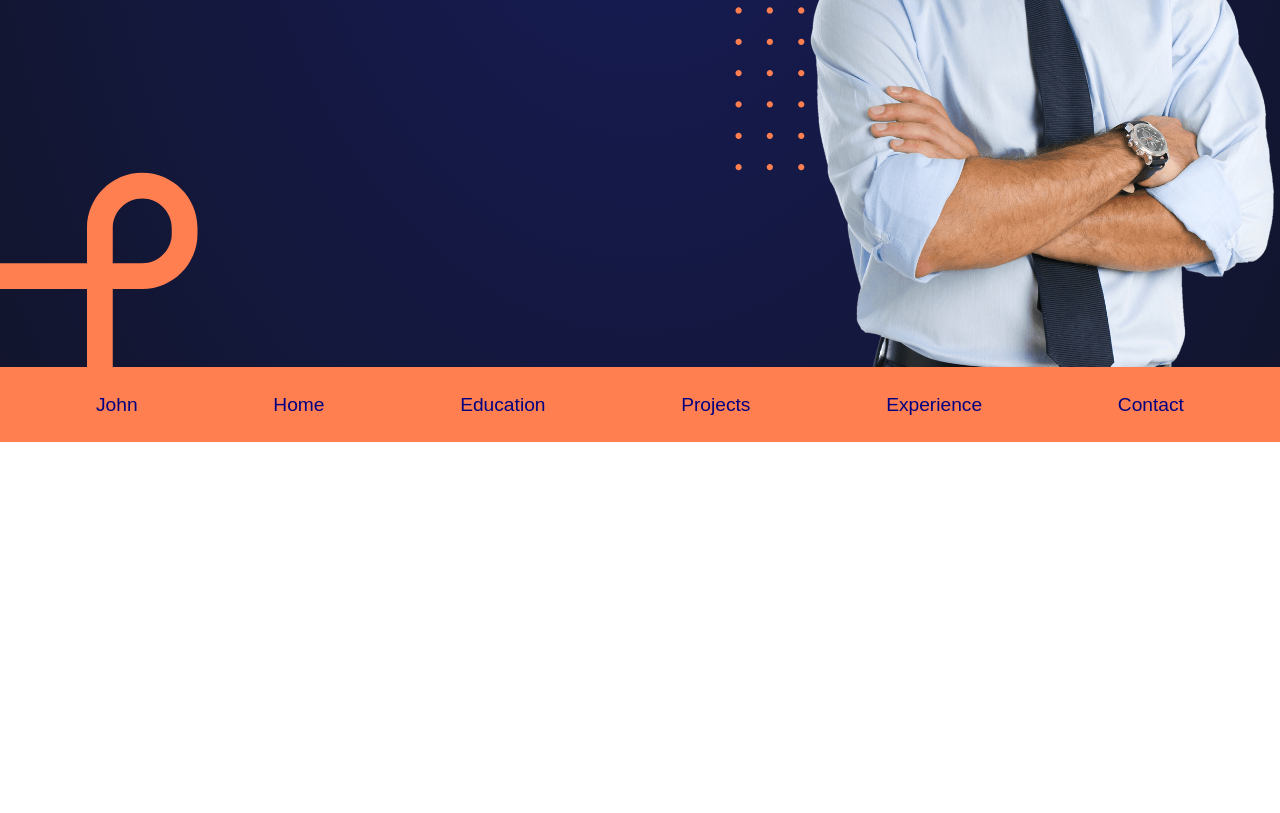
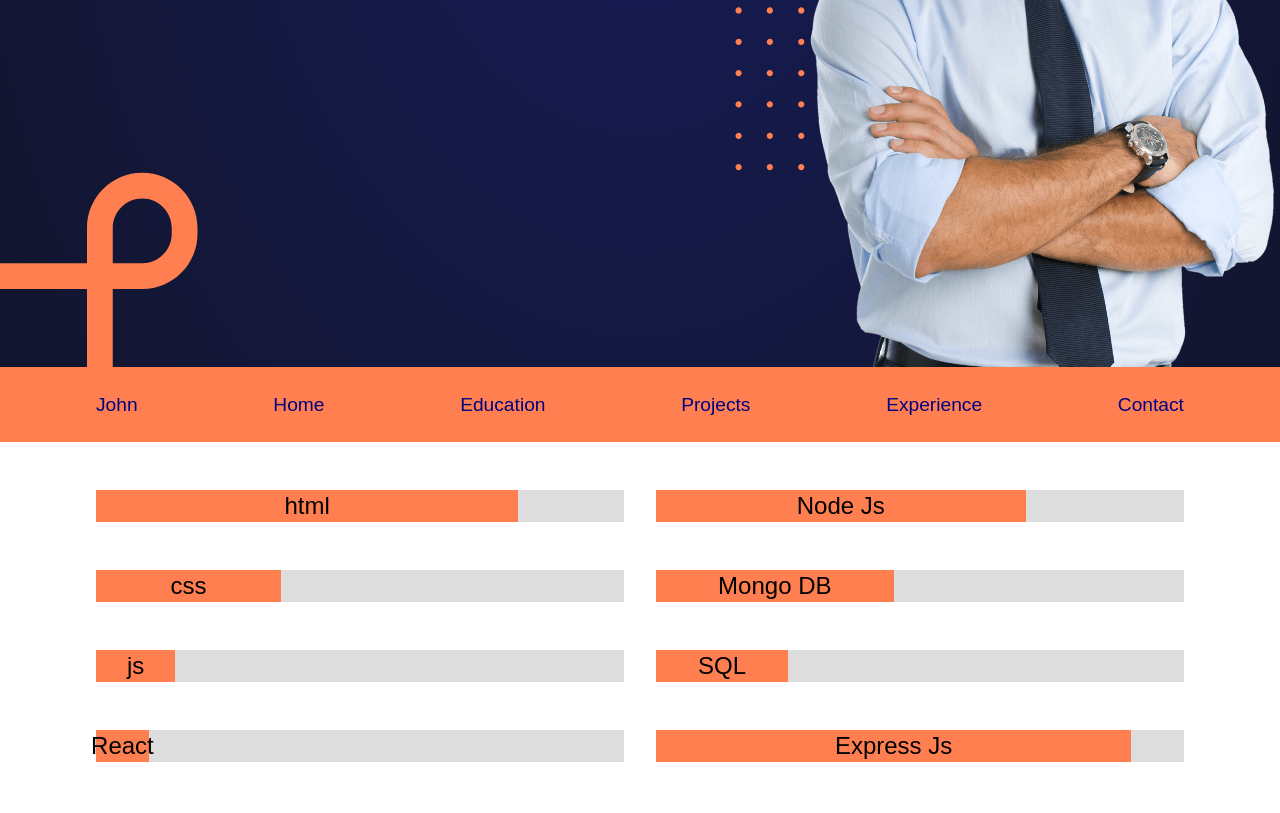
Before and after one commit to akashskillhub/gsap-portfolio, a plain HTML site: page index.html in a window 1280 px wide. Shown: the part 358-1171 px from the top of the page. Drawn offline with nearby package versions, Linux system fonts and the light colour scheme; files whose address does not match are found by name.

Commit message:
30-03-2023

```diff
--- a/assets/css/style.scss
+++ b/assets/css/style.scss
@@ -117,3 +117,32 @@
 .tiny {
     @include follow-circle(white, 15px, 15px)
 }
+
+.progress-bar {
+    margin: 3rem 0rem;
+    width: 100%;
+    height: 2rem;
+    background-color: #ddd;
+
+    .progress {
+        background-color: $primary;
+        height: 100%;
+        display: flex;
+        justify-content: center;
+        align-items: center;
+        font-size: 1.5rem;
+    }
+}
+
+.skills {
+    display: flex;
+    gap: 2rem;
+    width: 100%;
+    padding: 0 6rem;
+
+    #frontend,
+    #backend {
+        flex: 1;
+    }
+
+}
--- a/assets/js/app.js
+++ b/assets/js/app.js
@@ -44,9 +44,10 @@ tl.from("#cta", {
 gsap.from(".circle", { scale: 0, repeat: -1, yoyo: true, duration: 0.6 })
 
 window.addEventListener("mousemove", function (event) {
-    const x = event.clientX
-    const y = event.clientY
+    const x = event.pageX
+    const y = event.pageY
     gsap.to(".circle", 0.7, { x, y })
     gsap.to(".tiny", 0.2, { x, y })
+
 }
 )
--- /dev/null
+++ b/assets/js/output.js
@@ -0,0 +1,28 @@
+const frontEndSkills = [
+    { name: "html", percent: 80 },
+    { name: "css", percent: 35 },
+    { name: "js", percent: 15 },
+    { name: "React", percent: 10 },
+]
+const backEndSkills = [
+    { name: "Node Js", percent: 70 },
+    { name: "Mongo DB", percent: 45 },
+    { name: "SQL", percent: 25 },
+    { name: "Express Js", percent: 90 },
+]
+
+const fe = document.getElementById("frontend")
+const be = document.getElementById("backend")
+
+dispay(frontEndSkills, fe)
+dispay(backEndSkills, be)
+
+function dispay(arr, el) {
+    for (const item of arr) {
+        el.innerHTML += `
+        <div class="progress-bar">
+            <div class="progress" style="width:${item.percent}%">${item.name}</div>
+        </div>
+        `
+    }
+}
--- a/index.html
+++ b/index.html
@@ -41,11 +41,20 @@
     <div class="circle"></div>
     <div class="tiny"></div>
 
+    <!-- skills start-->
+    <div class="skills">
+        <div id="frontend"></div>
+        <div id="backend"></div>
+    </div>
+    <!-- skills end-->
+
+
     <div style="height: 500000px;"></div>
 
     <script src="https://cdnjs.cloudflare.com/ajax/libs/gsap/3.11.5/gsap.min.js"
         integrity="sha512-cOH8ndwGgPo+K7pTvMrqYbmI8u8k6Sho3js0gOqVWTmQMlLIi6TbqGWRTpf1ga8ci9H3iPsvDLr4X7xwhC/+DQ=="
         crossorigin="anonymous" referrerpolicy="no-referrer"></script>
+    <script src="assets/js/output.js"></script>
     <script src="assets/js/app.js"></script>
 </body>
 
```
Also changed, not shown: assets/css/style.css, 1 other file.
